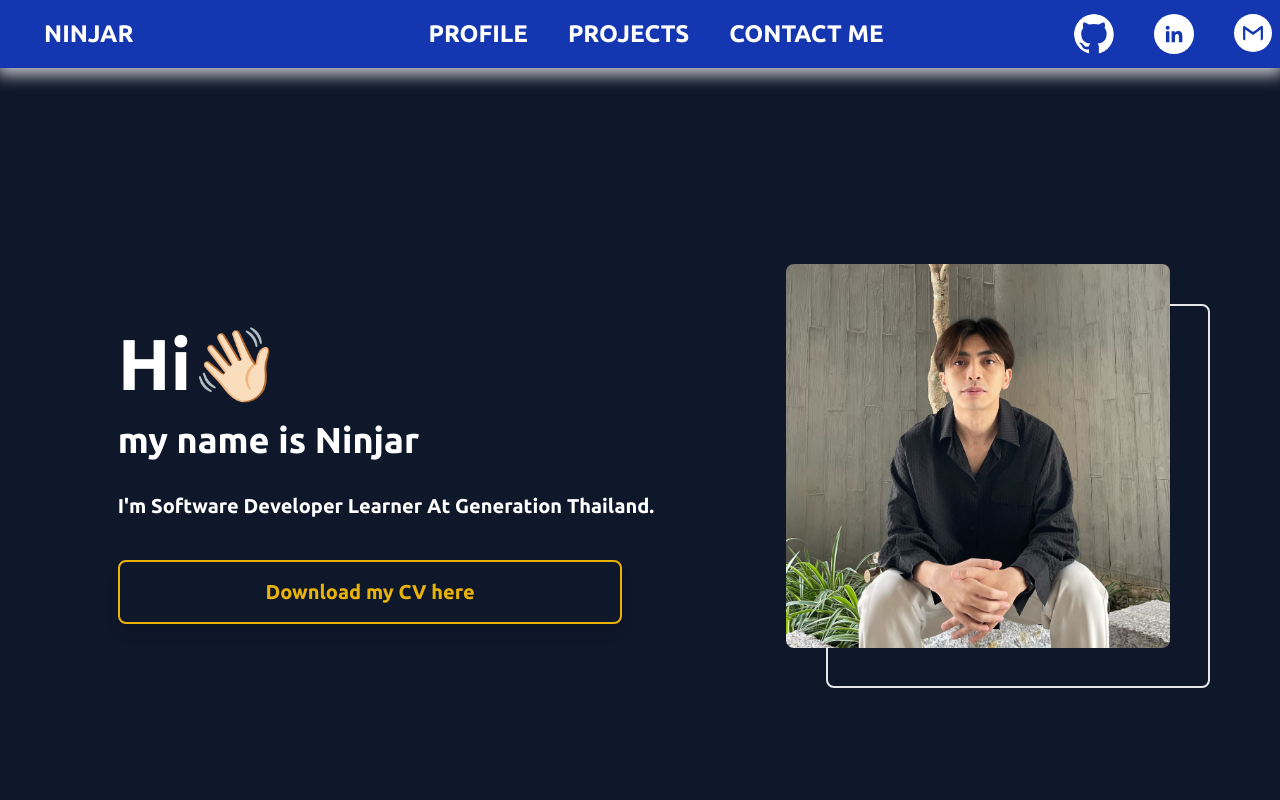
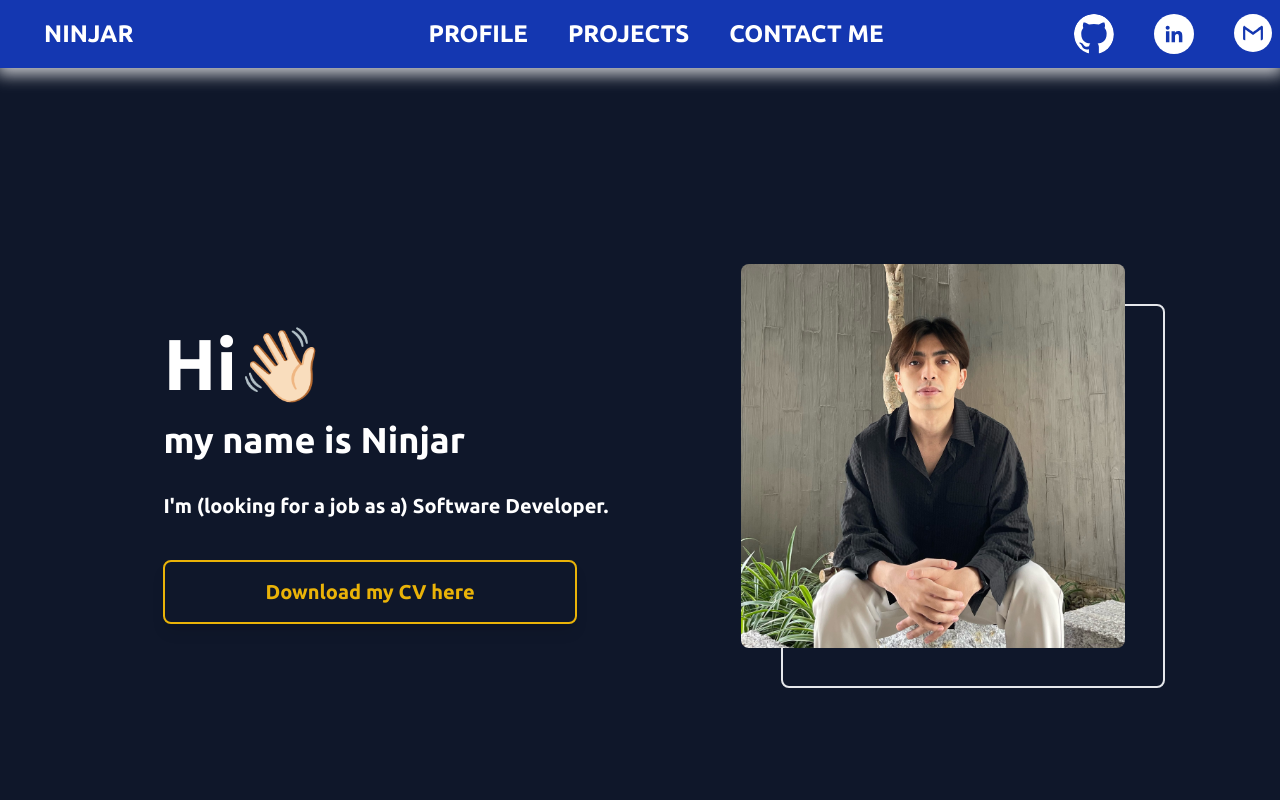
Before and after one commit to Charat-Ninjar/portfolio, a React (Vite) app: page / in a window 1280 px wide. Shown: the top 800 px of the page. Built offline with nearby package versions, Linux system fonts and the light colour scheme; a web font is replaced by a local one.

Commit message:
add new CV

```diff
--- a/src/components/WelcomeMessage.jsx
+++ b/src/components/WelcomeMessage.jsx
@@ -11,7 +11,7 @@ const WelcomeMessage = () => {
         my name is Ninjar
       </div>
       <div className=" text-xl mt-1">
-        I'm Software Developer Learner At Generation Thailand.
+        I'm (looking for a job as a) Software Developer.
       </div>
     </div>
   );
--- a/src/components/downloadCV.jsx
+++ b/src/components/downloadCV.jsx
@@ -3,7 +3,7 @@ import React from "react";
 const Download = () => {
   return (
     <a
-      href="https://drive.google.com/file/d/1b3y_UJcJKp3ksioQVFPnXNgFIV6lKi5h/view?usp=share_link"
+      href="https://www.canva.com/design/DAFyuD2Ij3o/w01pgaxK1Z1tuvjNNWBmcg/edit?utm_content=DAFyuD2Ij3o&utm_campaign=designshare&utm_medium=link2&utm_source=sharebutton"
       target="_blank"
       rel="noopener noreferrer"
     >
```
Also changed, not shown: public/profile.jpg (added).
